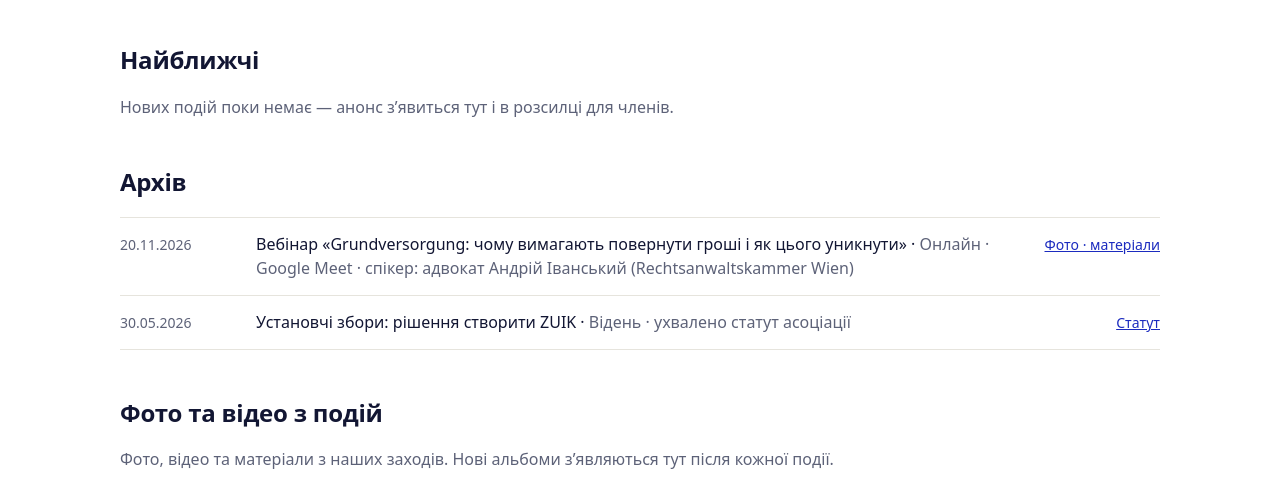
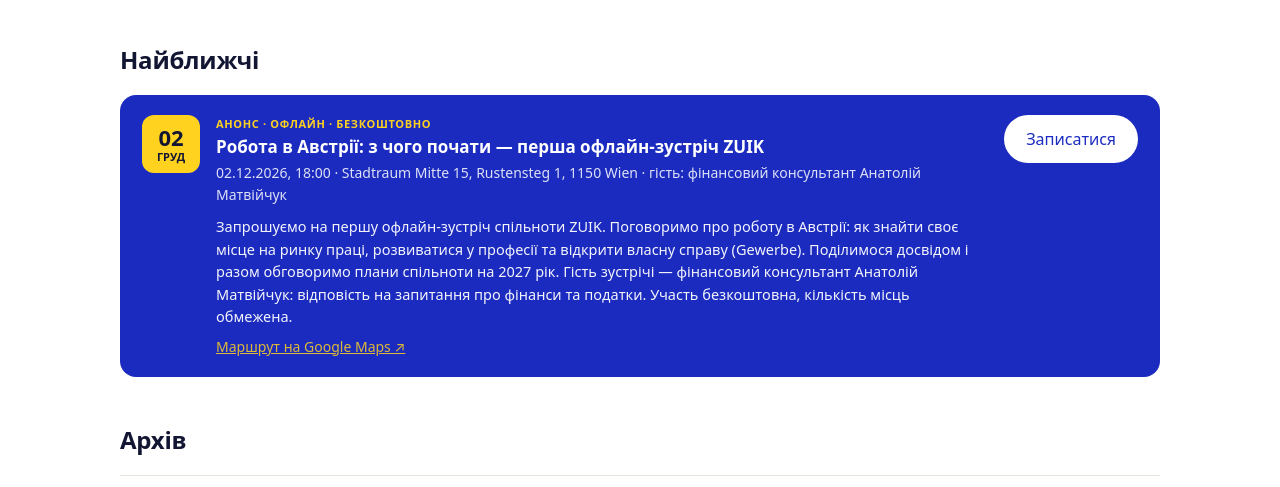
Before and after one commit to RuslanProfi/zuik-site, a plain HTML site: page podii.html in a window 1280 px wide. Shown: the part 238-725 px from the top of the page. Drawn offline with Linux system fonts and the light colour scheme.

Commit message:
Add event 02.12 Arbeit in Oesterreich (offline)

```diff
--- a/app.js
+++ b/app.js
@@ -8,6 +8,16 @@
 
   /* ---------- data ---------- */
   var EVENTS = [
+    { start: '2026-12-02T18:00:00+01:00', end: '2026-12-02T20:30:00+01:00',
+      kicker: { uk: 'Анонс · офлайн · безкоштовно', de: 'Ankündigung · vor Ort · kostenlos' },
+      uk: { title: 'Робота в Австрії: з чого почати — перша офлайн-зустріч ZUIK', meta: 'Stadtraum Mitte 15, Rustensteg 1, 1150 Wien · гість: фінансовий консультант Анатолій Матвійчук',
+        desc: 'Запрошуємо на першу офлайн-зустріч спільноти ZUIK. Поговоримо про роботу в Австрії: як знайти своє місце на ринку праці, розвиватися у професії та відкрити власну справу (Gewerbe). Поділимося досвідом і разом обговоримо плани спільноти на 2027 рік. Гість зустрічі — фінансовий консультант Анатолій Матвійчук: відповість на запитання про фінанси та податки. Участь безкоштовна, кількість місць обмежена.' },
+      de: { title: 'Arbeit in Österreich: der Einstieg – erstes Treffen von ZUIK vor Ort', meta: 'Stadtraum Mitte 15, Rustensteg 1, 1150 Wien · Gast: Finanzberater Anatolij Matwijtschuk',
+        desc: 'Wir laden zum ersten Treffen der ZUIK-Gemeinschaft vor Ort ein. Wir sprechen über Arbeit in Österreich: den eigenen Platz am Arbeitsmarkt finden, sich beruflich weiterentwickeln und ein Gewerbe gründen. Wir teilen Erfahrungen und besprechen gemeinsam die Pläne der Gemeinschaft für 2027. Gast: Finanzberater Anatolij Matwijtschuk beantwortet Fragen zu Finanzen und Steuern. Die Teilnahme ist kostenlos, die Plätze sind begrenzt (Veranstaltung auf Ukrainisch).' },
+      register: 'mailto:info@zuik.at?subject=' + encodeURIComponent('Реєстрація: зустріч 02.12 «Робота в Австрії»'),
+      map: 'https://maps.app.goo.gl/YkH2ciVM7ANwJZ3P8',
+      link: 'https://drive.google.com/drive/folders/1ix82Sftkqw_zUFfH2uPwGj5_PEVEW9L2',
+      linkLabel: { uk: 'Фото · матеріали', de: 'Fotos · Materialien' } },
     { start: '2026-11-20T18:00:00+01:00', end: '2026-11-20T19:00:00+01:00',
       uk: { title: 'Вебінар «Grundversorgung: чому вимагають повернути гроші і як цього уникнути»', meta: 'Онлайн · Google Meet · спікер: адвокат Андрій Іванський (Rechtsanwaltskammer Wien)' },
       de: { title: 'Webinar „Grundversorgung: Warum Geld zurückgefordert wird und wie man das vermeidet“', meta: 'Online · Google Meet · Referent: Andrij Iwanskyj (Rechtsanwaltskammer Wien)' },
@@ -160,10 +170,12 @@
   function esc(s) { return String(s).replace(/[&<>"]/g, function (c) { return { '&': '&amp;', '<': '&lt;', '>': '&gt;', '"': '&quot;' }[c]; }); }
   function viennaDate(iso) { return new Date(iso).toLocaleDateString('de-AT', { timeZone: 'Europe/Vienna', day: '2-digit', month: '2-digit', year: 'numeric' }); }
   function viennaParts(iso) { var d = new Date(iso); return { day: d.toLocaleDateString('de-AT', { timeZone: 'Europe/Vienna', day: '2-digit' }), mon: MONTHS[lang][+d.toLocaleDateString('en-GB', { timeZone: 'Europe/Vienna', month: 'numeric' }) - 1], time: d.toLocaleTimeString('de-AT', { timeZone: 'Europe/Vienna', hour: '2-digit', minute: '2-digit' }) }; }
-  function eventCard(ev) {
+  function eventCard(ev, full) {
     var p = viennaParts(ev.start), x = L(ev);
-    return '<div class="event-card"><div class="date">' + p.day + '<small>' + p.mon + '</small></div><div class="body"><div class="kicker">' + L(MSG.online) + '</div><h3>' + esc(x.title) + '</h3><p>' + viennaDate(ev.start) + ', ' + p.time + ' · ' + esc(x.meta) + '</p></div>' +
-      (ev.register ? '<a class="btn btn-white" href="' + esc(ev.register) + '" target="_blank" rel="noopener">' + (lang === 'de' ? 'Anmelden' : 'Записатися') + '</a>' : '') + '</div>';
+    var extra = full ? (x.desc ? '<p class="ev-desc">' + esc(x.desc) + '</p>' : '') +
+      (ev.map ? '<p class="ev-links"><a href="' + esc(ev.map) + '" target="_blank" rel="noopener">' + (lang === 'de' ? 'Route auf Google Maps ↗' : 'Маршрут на Google Maps ↗') + '</a></p>' : '') : '';
+    return '<div class="event-card' + (full ? ' full' : '') + '"><div class="date">' + p.day + '<small>' + p.mon + '</small></div><div class="body"><div class="kicker">' + L(ev.kicker || MSG.online) + '</div><h3>' + esc(x.title) + '</h3><p>' + viennaDate(ev.start) + ', ' + p.time + ' · ' + esc(x.meta) + '</p>' + extra + '</div>' +
+      (ev.register ? '<a class="btn btn-white" href="' + esc(ev.register) + '">' + (lang === 'de' ? 'Anmelden' : 'Записатися') + '</a>' : '') + '</div>';
   }
   function renderEvents() {
     var now = Date.now();
@@ -173,7 +185,7 @@
     if (next) next.innerHTML = up.length ? eventCard(up[0]) :
       '<div class="event-card quiet"><div class="date">✦</div><div class="body"><div class="kicker">' + L(MSG.soon) + '</div><h3>' + L(MSG.noEvent) + '</h3><p>' + L(MSG.noEventSub) + '</p></div></div>';
     var upc = $('#upcoming');
-    if (upc) upc.innerHTML = up.length ? up.map(eventCard).join('') : '<p class="empty">' + L(MSG.none) + '</p>';
+    if (upc) upc.innerHTML = up.length ? up.map(function (e) { return eventCard(e, true); }).join('') : '<p class="empty">' + L(MSG.none) + '</p>';
     var ar = $('#archive');
     if (ar) ar.innerHTML = past.map(function (e) {
       var x = L(e);
--- a/podii.html
+++ b/podii.html
@@ -1,8 +1,8 @@
 <!doctype html>
 <html lang="uk"><head><meta charset="utf-8"><meta name="viewport" content="width=device-width,initial-scale=1">
 <title data-i="pageTitle_podii.html">Події — ZUIK</title><meta name="description" content="Veranstaltungen von ZUIK: kostenlose Webinare und Treffen.">
-<link rel="icon" href="/favicon.svg" type="image/svg+xml"><link rel="stylesheet" href="/style.css?v=20261125">
-<script defer src="/i18n.js?v=20261125"></script><script defer src="/app.js?v=20261125"></script></head>
+<link rel="icon" href="/favicon.svg" type="image/svg+xml"><link rel="stylesheet" href="/style.css?v=20261126">
+<script defer src="/i18n.js?v=20261126"></script><script defer src="/app.js?v=20261126"></script></head>
 <body data-page="podii.html"><a class="skip" href="#main" data-i="skip">До змісту</a>
 <header class="top"><div class="wrap top-in">
 <button class="menu-btn" type="button" aria-label="Menu" aria-expanded="false">☰</button>
--- a/style.css
+++ b/style.css
@@ -148,3 +148,7 @@ body.drawer-open .drawer{transform:none}
 .gallery iframe{width:100%;height:560px;border:0;border-radius:var(--r);display:block}
 .gal-ph .fine{font-size:12.5px;color:var(--muted);margin:10px 0 6px}
 .gal-ph a{font-size:14px}
+.event-card.full{align-items:flex-start;width:100%;margin:0 0 14px;padding:20px 22px}
+.event-card .ev-desc{margin:10px 0 0;font-size:14.5px;opacity:.95;line-height:1.55}
+.event-card .ev-links{margin:8px 0 0}
+.event-card .ev-links a{color:var(--yellow);font-size:14px}
```
Also changed, not shown: datenschutz.html (+2 -2 lines), impressum.html (+2 -2 lines), index.html (+2 -2 lines), materialy.html (+2 -2 lines), pro-nas.html (+2 -2 lines).
